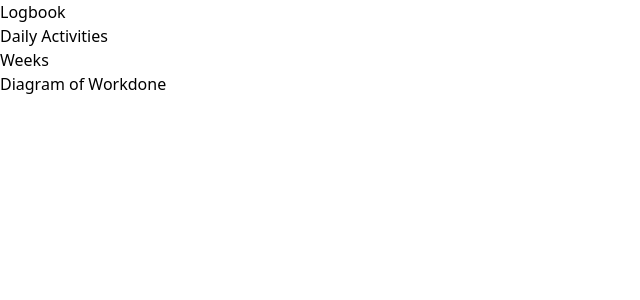
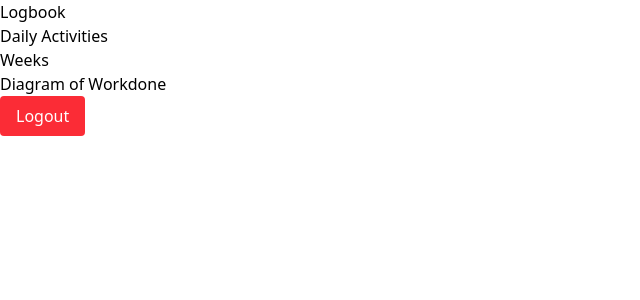
Before and after one commit to JzwylFSE/e-logbook, a Next.js app: page / in a window 1280 px wide. Shown: the top 300 px of the page, without its empty margins (0-640 px from the left). Built offline with nearby package versions, Linux system fonts and the light colour scheme; no server answers.

Commit message:
implemented logout

```diff
--- /dev/null
+++ b/middleware.js
@@ -0,0 +1,24 @@
+import { createClient } from "./src/utils/supabase/server"
+import { NextResponse } from "next/server"
+
+export async function middleware(request) {
+  const supabase = createClient()
+  const { data: { user } } = await supabase.auth.getUser()
+  const { pathname } = request.nextUrl
+
+  // Allow access to auth pages when logged out
+  if (!user && !pathname.startsWith("/auth")) {
+    return NextResponse.redirect(new URL("/auth", request.url))
+  }
+
+  // Redirect logged-in users away from auth pages
+  if (user && pathname.startsWith("/auth")) {
+    return NextResponse.redirect(new URL("/", request.url))
+  }
+
+  return NextResponse.next()
+}
+
+export const config = {
+  matcher: ["/((?!api|_next/static|_next/image|favicon.ico).*)"]
+}
--- a/src/app/auth/page.js
+++ b/src/app/auth/page.js
@@ -1,13 +1,14 @@
+import React from "react";
+import AuthForm from "@/components/AuthForm";
+//import { createClientForServer } from "../../utils/supabase/server";
 
-import React from "react";
-import AuthForm from "@/components/Forms/AuthForm";
-import { createClientForServer } from "../../../utils/supabase/server";
-
-export default function AuthPage(){
-    return (
-        <div className="flex flex-col items-center justify-center h-screen gap-4">
-            <h1 className="text-4xl font-bold">Not Authenticated</h1>
-            <AuthForm />
-        </div>
-    );
+export default function AuthPage() {
+  return (
+    <div className="flex flex-col items-center justify-center h-screen gap-4">
+      <h1 className="text-4xl font-bold">E-Logbook</h1>
+      <h1 className="text-3xl font-bold">Not Authenticated</h1>
+      <p className="text-lg">Please sign in to continue</p>
+      <AuthForm />
+    </div>
+  );
 }
--- a/src/app/page.js
+++ b/src/app/page.js
@@ -6,6 +6,7 @@ import Image from "next/image";
 import { createClientForServer } from "../../utils/supabase/server";
 import { headers } from "next/headers";
 import Link from "next/link";
+import LogoutButton from "@/components/LogoutButton";
 
 export default async function Home() {
   const supabase = createClientForServer();
@@ -20,6 +21,7 @@ export default async function Home() {
       <p><Link href="/daily_activities">Daily Activities</Link> </p>
       <p> <Link href="/weeks">Weeks</Link> </p>
       <p> <Link href="/workdone_diagram">Diagram of Workdone</Link> </p>
+      <LogoutButton />
     </div>
   );
 }
--- a/src/components/Forms/AuthForm.jsx
+++ b/src/components/AuthForm.jsx
@@ -1,8 +1,8 @@
 "use client";
 
-import { supabase } from "../../../utils/supabase/client";
+import { supabase } from "../../utils/supabase/client";
 import React from "react";
-import { signInWithGoogle } from "../../../utils/supabase/actions";
+import { signInWithGoogle } from "../../utils/supabase/actions";
 
 export default function AuthForm() {
   return (
--- /dev/null
+++ b/src/components/LogoutButton.jsx
@@ -0,0 +1,27 @@
+"use client"
+
+import { supabase } from "../../utils/supabase/client"
+import { useRouter } from "next/navigation"
+
+export default function LogoutButton() {
+  const router = useRouter()
+
+  const handleLogout = async () => {
+    const { error } = await supabase.auth.signOut()
+    if (error) {
+      console.error("Logout error:", error)
+    } else {
+      router.push("/auth")
+      router.refresh()
+    }
+  }
+
+  return (
+    <button
+      onClick={handleLogout}
+      className="px-4 py-2 bg-red-500 hover:bg-red-600 text-white rounded"
+    >
+      Logout
+    </button>
+  )
+}
```
